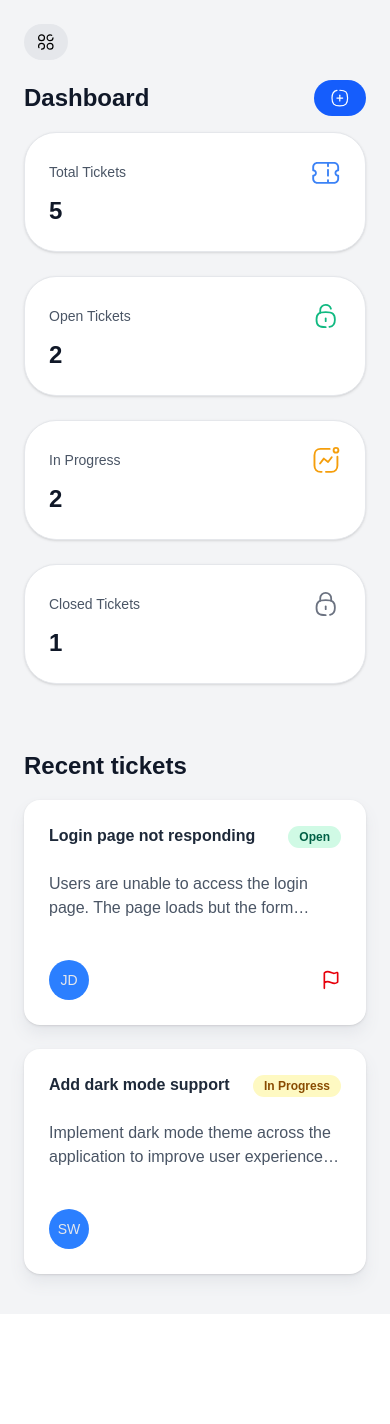
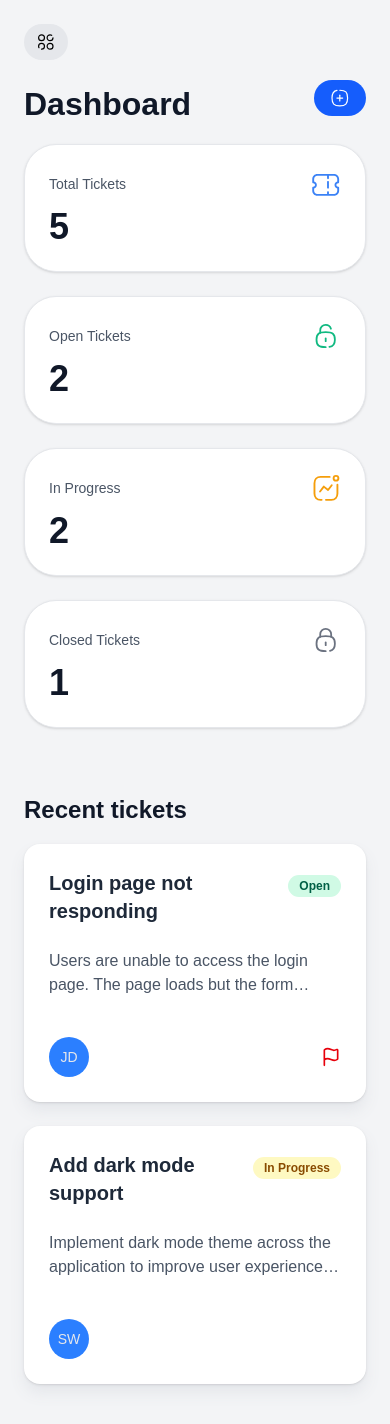
Before and after one commit to ohenekwabena/nockett, a Next.js app: page /dashboard in a window 390 px wide. Before the commit the page ends 1314 px from the top, so only its background shows below. Built offline with nearby package versions, Linux system fonts and the light colour scheme.

Commit message:
chore: edit font sizes

```diff
--- a/src/app/dashboard/page.tsx
+++ b/src/app/dashboard/page.tsx
@@ -6,7 +6,7 @@ export default function Dashboard() {
     return (
         <div className="pr-6 mt-10">
             <h1 className="font-bold mb-4 text-gray-900 dark:text-gray-100" style={{
-                fontSize: "clamp(1.5rem, 12vw - 3.7rem, 3.75rem)"
+                fontSize: "clamp(2rem, 9.3vw - 2.1rem, 3.75rem)"
             }}>Dashboard</h1>
             <div className="grid grid-cols-1 md:grid-cols-2 lg:grid-cols-4 gap-6 mb-10">
                 {DUMMY_STATS.map((stat, index) => (
--- a/src/components/stat-card.tsx
+++ b/src/components/stat-card.tsx
@@ -26,7 +26,7 @@ export function StatCard({ title, value, iconType, lightColor, darkColor }: Stat
                 </div>
             </CardHeader>
             <CardContent>
-                <div className="text-2xl font-bold text-gray-900 dark:text-gray-100">{value}</div>
+                <div className="text-4xl font-bold text-gray-900 dark:text-gray-100">{value}</div>
             </CardContent>
         </Card>
     );
--- a/src/components/ui/new-ticket-card.tsx
+++ b/src/components/ui/new-ticket-card.tsx
@@ -53,9 +53,6 @@ export default function TicketCard({ ticket }: TicketCardProps) {
         <>
             <Card onClick={handleClick} className="w-full cursor-pointer bg-white dark:bg-gray-800 drop-shadow-xl  transition-drop-shadow drop-shadow-gray-200 dark:drop-shadow-gray-900  rounded-2xl hover:scale-[1.01] transition-all will-change-transform transform-gpu border border-transparent">
                 <CardHeader className="text-xl font-semibold text-gray-800 dark:text-gray-200 flex-row items-start justify-between"
-                    style={{
-                        fontSize: "clamp(1rem, 1.1vw + 0.5rem, 1.2rem)"
-                    }}
                 >
                     {ticket.title}
                     <div>
@@ -63,7 +60,7 @@ export default function TicketCard({ ticket }: TicketCardProps) {
                     </div>
                 </CardHeader>
                 <CardContent className="">
-                    <p className="text-gray-600 dark:text-gray-400 mb-4 line-clamp-2">
+                    <p className="text-gray-600 dark:text-gray-400 mb-4 line-clamp-2 text-base">
                         {ticket.description}
                     </p>
                 </CardContent>
```
